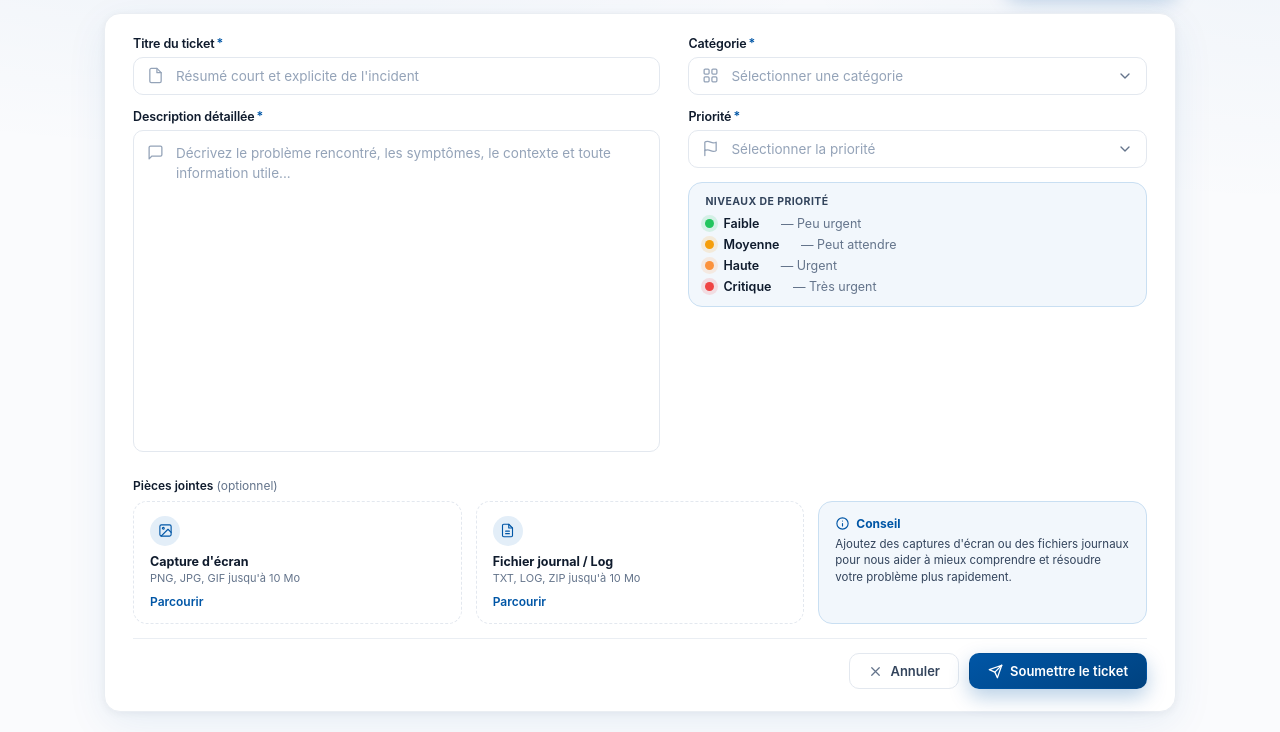
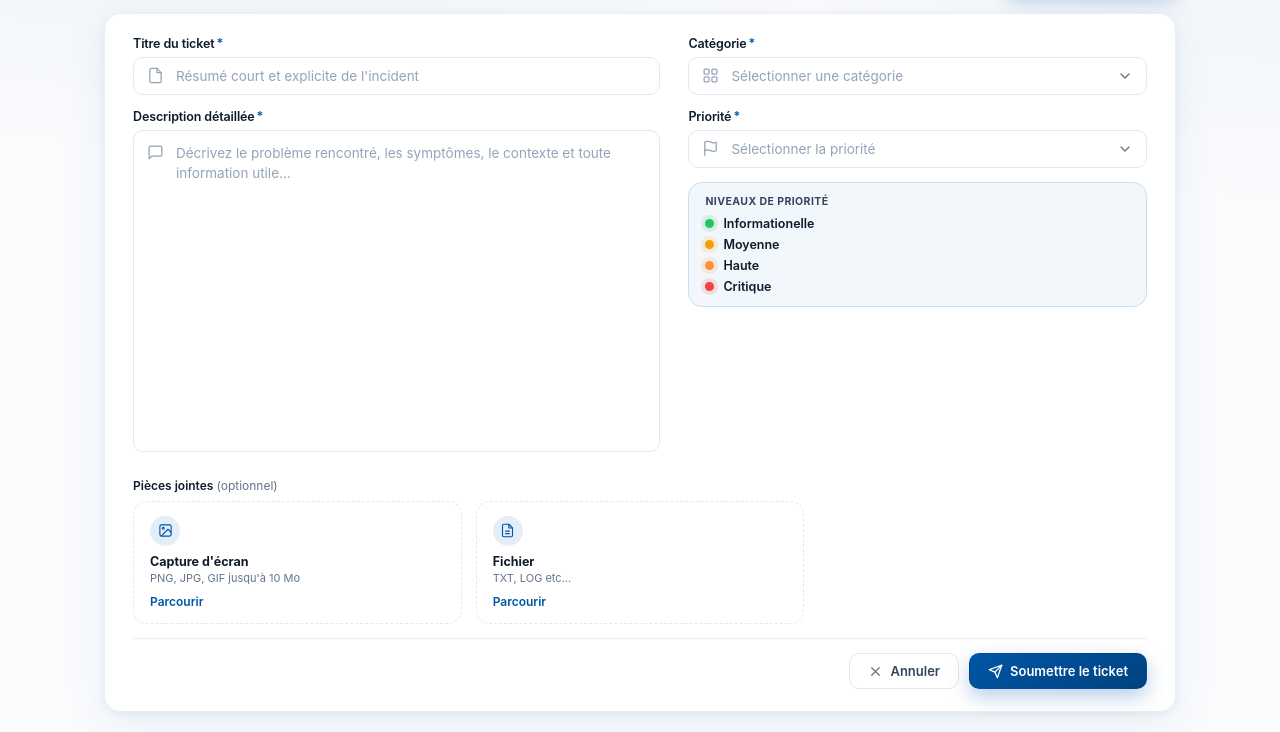
Before and after one commit to voidl0op/Ticketing, a plain HTML site: page pages/ticket.html in a window 1280 px wide. Shown: the part 68-800 px from the top of the page. Drawn offline with Linux system fonts and the light colour scheme.

Commit message:
fixed the redirection links

```diff
--- a/pages/ticket.html
+++ b/pages/ticket.html
@@ -36,7 +36,7 @@
         </div>
         <a
           class="btn btn-primary btn-header"
-          href="../List/list.html"
+          href="../pages/list.html"
           id="tickets-list-btn"
         >
           <svg
@@ -176,7 +176,7 @@
                   <option value="" disabled selected hidden>
                     Sélectionner la priorité
                   </option>
-                  <option value="faible">Faible</option>
+                  <option value="faible">Informationelle</option>
                   <option value="moyenne">Moyenne</option>
                   <option value="haute">Haute</option>
                   <option value="critique">Critique</option>
@@ -202,26 +202,26 @@
               <ul class="legend-list">
                 <li>
                   <span class="dot low"></span
-                  ><span class="label">Faible</span>&nbsp;<span class="detail"
-                    >— Peu urgent</span
+                  ><span class="label">Informationelle</span>&nbsp;<span class="detail"
+                    ></span
                   >
                 </li>
                 <li>
                   <span class="dot med"></span
                   ><span class="label">Moyenne</span>&nbsp;<span class="detail"
-                    >— Peut attendre</span
+                    ></span
                   >
                 </li>
                 <li>
                   <span class="dot high"></span
                   ><span class="label">Haute</span>&nbsp;<span class="detail"
-                    >— Urgent</span
+                    ></span
                   >
                 </li>
                 <li>
                   <span class="dot crit"></span
                   ><span class="label">Critique</span>&nbsp;<span class="detail"
-                    >— Très urgent</span
+                    ></span
                   >
                 </li>
               </ul>
@@ -287,8 +287,8 @@
                   <path d="M9 13h6M9 17h6" />
                 </svg>
               </div>
-              <h4>Fichier journal / Log</h4>
-              <p>TXT, LOG, ZIP jusqu'à 10 Mo</p>
+              <h4>Fichier</h4>
+              <p>TXT, LOG etc...</p>
               <p class="attach-filename" style="display: none"></p>
               <button class="browse-link" type="button">
                 Parcourir
@@ -309,27 +309,6 @@
                 accept=".txt,.log,.zip"
                 style="display: none"
               />
-            </div>
-
-            <div class="tip-card">
-              <div class="tip-header">
-                <svg
-                  viewBox="0 0 24 24"
-                  fill="none"
-                  stroke-width="1.8"
-                  stroke-linecap="round"
-                  stroke-linejoin="round"
-                >
-                  <circle cx="12" cy="12" r="9" />
-                  <path d="M12 16v-4M12 8h.01" />
-                </svg>
-                <span>Conseil</span>
-              </div>
-              <p>
-                Ajoutez des captures d'écran ou des fichiers journaux pour nous
-                aider à mieux comprendre et résoudre votre problème plus
-                rapidement.
-              </p>
             </div>
           </div>
         </div>
```
Also changed, not shown: pages/list.html (+1 -2 lines).
